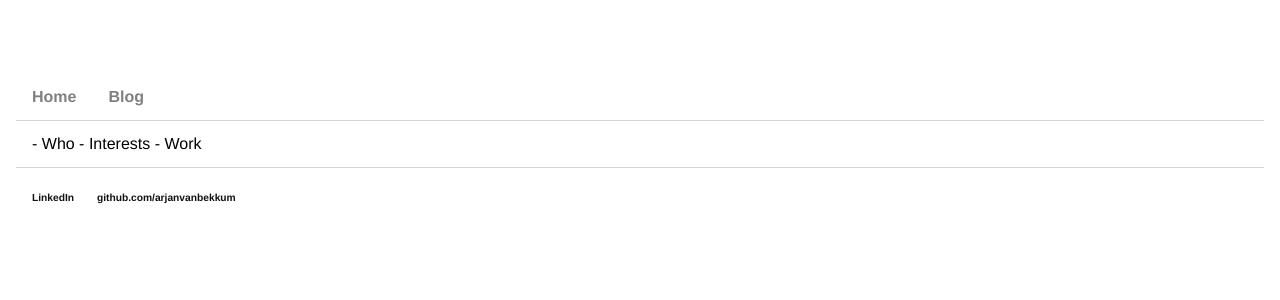
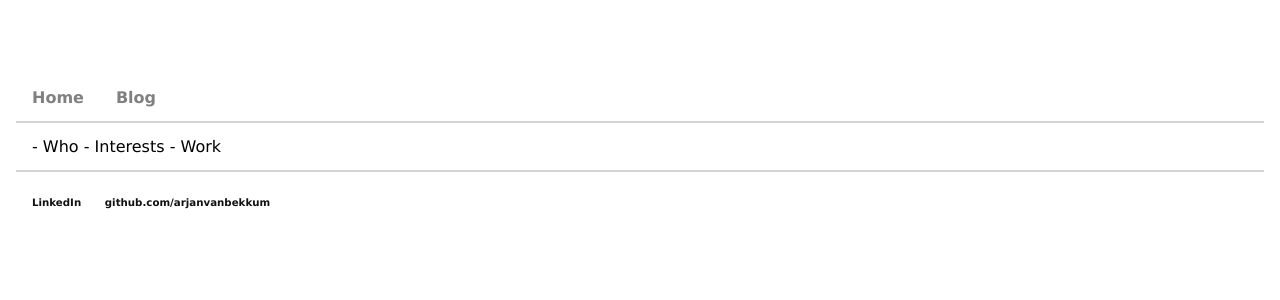
Before and after one commit to arjanvanbekkum/arjanvanbekkum.github.io, a Jekyll site: the page built from index.html, in a window 1280 px wide. Shown: the top 300 px of the page. Built offline with Jekyll 4.4.1, drawn with Linux system fonts in a browser that asks for light colours.

Commit message:
update style

```diff
--- a/_layouts/default.html
+++ b/_layouts/default.html
@@ -3,7 +3,7 @@
 		<head>
 			<title>{{ page.title }}</title>
 			<!-- link to main stylesheet -->
-			<link rel="stylesheet" type="text/css" href="/css/main.css">
+			<link rel="stylesheet" type="text/css" href="../css/main.css">
 		</head>
 		<body>
 			<nav>
--- a/css/main.css
+++ b/css/main.css
@@ -1,6 +1,6 @@
 body {
     margin: 60px auto;
-    font-family:'Helvetica', 'Arial', 'Sans-Serif';
+    font-family:'Verdana', 'Arial', 'Sans-Serif';
     padding: 14px 16px;
 }
 footer ul {
@@ -35,7 +35,7 @@ p {
     font-size: 1em;
 }
 footer {
-    border-top: 1px solid #d5d5d5;
+    border-top: 2px solid #d5d5d5;
     font-size: .8em;
     background-color: white;
     padding: 14px 16px;
@@ -45,8 +45,12 @@ ul.posts li {
     list-style: none;
 }
 
+ul.post {
+  padding: 0px;
+}
+
 nav {
-    border-bottom: 1px solid #d5d5d5;
+    border-bottom: 2px solid #d5d5d5;
 }
 
 div.container {
```
